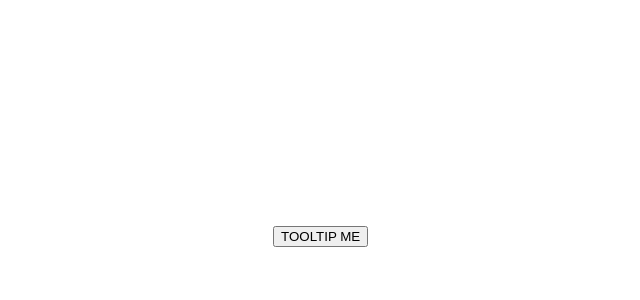
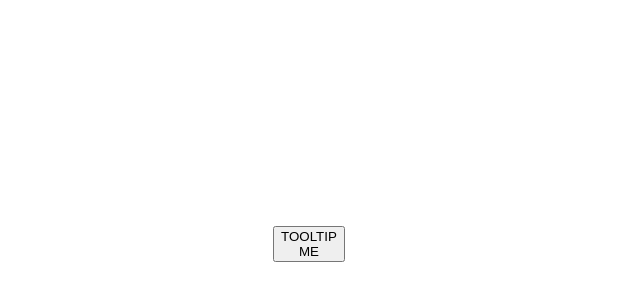
Before and after one commit to jusunj/onboarding, a React (Create React App) app: page / in a window 1280 px wide. Shown: the part 374-674 px from the top of the page, without its empty margins (327-967 px from the left). Built offline with nearby package versions, Linux system fonts and the light colour scheme.

Commit message:
[23/06/28 13:48] Tooltip 기능 수정 및 웹에서만 작동하도록 설정

```diff
--- a/src/App.js
+++ b/src/App.js
@@ -8,17 +8,19 @@ function App() {
     <>
       <div style={{ padding: "600px" }}>
         <Tooltip
-          direction={"north"}
-          arrowLocation={2}
+          direction={"east"}
+          arrowLocation={3}
           icon={null}
           text={
             <div>
-              이런 식의 사용이 가능합니다.
-              <br />- - -<br />
+              이런 식의 사용이 가능합니다
+              <br/>
+              ---
+              <br/>
               개행을 사용합니다.
             </div>
           }
-          target={<button id="target">TOOLTIP ME</button>} // target 은 id='target' 을 속성으로 가져야 합니다.
+          target={<button id="target">TOOLTIP<br/>ME</button>} // target 은 id='target' 을 속성으로 가져야 합니다.
         />
         {/* <PathChip
           bgColor={{ background: "pink" }}
--- a/src/components/Tooltip.jsx
+++ b/src/components/Tooltip.jsx
@@ -1,8 +1,8 @@
 import React, { useEffect, useState} from "react";
 import styled, {css} from "styled-components";
 import { Body12 } from "../styles/typography";
-// import Text_delete_14 from "../svg/Text_delete_14";
-// import Tooltip_arrow from "../svg/Tooltip_arrow";
+import Text_delete_14 from "../svg/Text_delete_14";
+import Tooltip_arrow from "../svg/Tooltip_arrow";
 
 const Tooltip = ({
   direction,         // 방향 >>> east | west | north | south
@@ -29,15 +29,13 @@ const Tooltip = ({
     }
 
     if (direction == 'east' || direction == 'west') {
-      // setHeightOfTooltip(tooltipHeight * (-0.5) + targetHeight);
-      console.log(targetHeight);
       setHeightOfTooltip(tooltipHeight * 0.5);
       setHeightOfTarget(targetHeight);
     }
     else {
       setHeightOfTooltip('none');
     }
-  }, [direction, target]);
+  }, [direction, target, text]);
 
   return (
     <StyledTooltip
@@ -76,11 +74,9 @@ let directions = {
 
 const arrowDirections = {
   east: {
-    // top: '50%', bottom: 'none', left: 'none', right: '100%', marginTop: '-5px', marginLeft: 'none', borderColor: 'transparent black transparent transparent'
     top: 'none', bottom: 'none', left: 'none', right: '100%', marginTop: '-5px', marginLeft: 'none', borderColor: 'transparent black transparent transparent'
   },
   west: {
-    // top: '50%', bottom: 'none', left: '100%', right: 'none', marginTop: '-5px', marginLeft: 'none', borderColor: 'transparent transparent transparent black'
     top: 'none', bottom: 'none', left: '100%', right: 'none', marginTop: '-5px', marginLeft: 'none', borderColor: 'transparent transparent transparent black'
   },
   south: {
@@ -307,8 +303,8 @@ const StyledTooltip = styled.div`
       ((props.arrowLocation === 2) && ((props.direction === 'east') || (props.direction === 'west'))) &&
       css`
       .tooltip-properties {
-        top: 5px;
-        margin-top: -30%;
+        top: 0px;
+        margin-top: ${-(props.heightOfTooltip) + (0.5 * props.heightOfTarget)}px;
       }
       .tooltip-properties::after {
         top: 50%;
@@ -331,7 +327,7 @@ const StyledTooltip = styled.div`
     ((props.arrowLocation === 3) && ((props.direction === 'east') || (props.direction === 'west'))) &&
     css`
     .tooltip-properties {
-        margin-top: ${-(props.heightOfTooltip) -15 + (props.heightOfTarget * 0.5)}px;
+        margin-top: ${(props.heightOfTarget) -(props.heightOfTooltip * 2)}px;
       }
       .tooltip-properties::after {
         bottom: 14px;
@@ -339,8 +335,10 @@ const StyledTooltip = styled.div`
     }`
   }
 
+  @media(min-width: 791px) {
     &:hover .tooltip-core {
       visibility: visible;
+    }
   }
 
   .icon {
```
Lines whose indentation alone changed are shown as unchanged.
